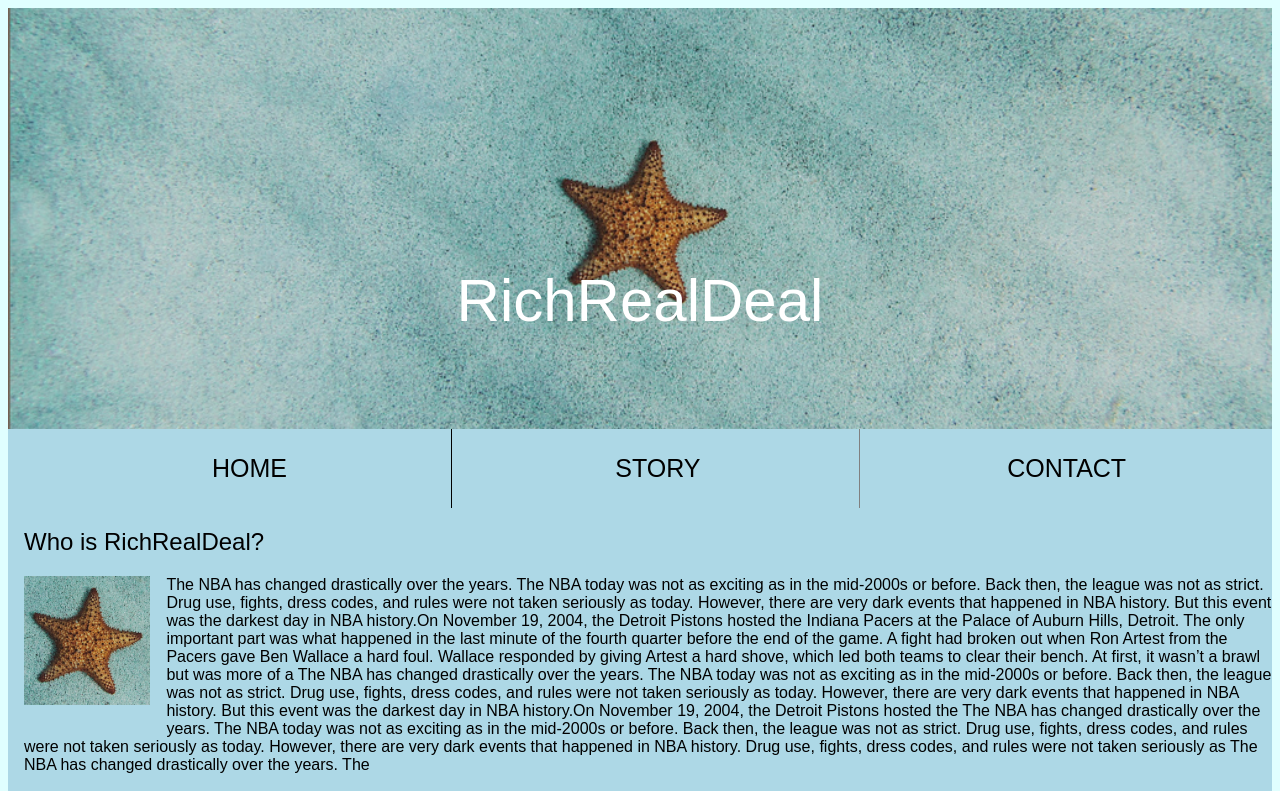
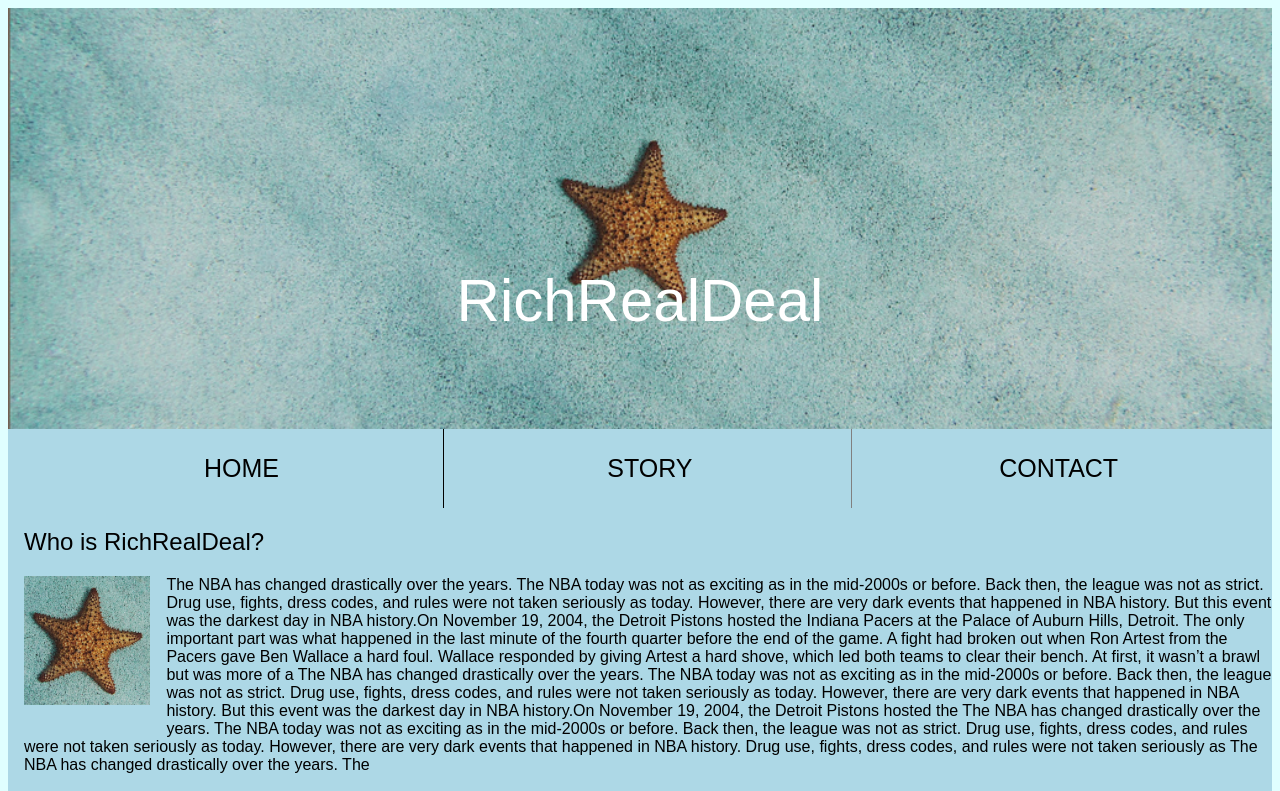
Before and after one commit to nguy0907/nguy0907.github.io, a plain HTML site: page midterm/index.html in a window 1280 px wide. Shown: the top 791 px of the page. Drawn offline with Linux system fonts and the light colour scheme.

Commit message:
adding css

```diff
--- a/midterm/css/cssmidterm.css
+++ b/midterm/css/cssmidterm.css
@@ -24,7 +24,7 @@ img{
     margin:0 auto;
 
 }
-nav ul{
+nav ul {
     list-style:none;
     font-weight: unset;
     margin-top:-4px;
@@ -40,13 +40,24 @@ nav ul li{
     border-right: 1px solid grey;
      font-size: 25px;
      text-align: center;
+}
 
+nav ul a,
+nav ul a:link,
+nav ul a:visited{
+    text-decoration:none;
+    background:none;
+    color: black;
+}
 
+nav ul a:hover,
+nav a:focus{
+    background:lightcyan;
 }
 
 nav ul li:first-child{
     border-right: 1px solid black;
-    text-align: center;
+    margin-left: -.5rem;
 
 }
 
--- a/midterm/index.html
+++ b/midterm/index.html
@@ -12,9 +12,9 @@
             <h1>RichRealDeal</h1>
             <nav>
                 <ul>
-                    <li> <a href="mainpage.html"></a> HOME </li>
-                    <li> <a href="mainpage.html"></a> STORY </li>
-                    <li> <a href="mainpage.html"></a> CONTACT </li>
+                    <li> <a href="index.html"> HOME </a></li>
+                    <li> <a href="index.html">STORY</a></li>
+                    <li> <a href="index.html">CONTACT</a></li>
                 </ul>
 
                 </nav>
@@ -52,6 +52,7 @@
               </ul>
             </section>
             <!-- The form include your username, email, and message -->
+            <nav>
             <h2>Contact to learn more</h2>
         <aside>
         <form action="Thanks.html" method="get">
@@ -81,6 +82,7 @@
         <button type="submit">SEND</button>
     </form>
         </aside>
+        </nav>
         <!-- My copyright footer -->
         <footer>
             Copyright &copy; RichRealDealAwesome, 2020
```
